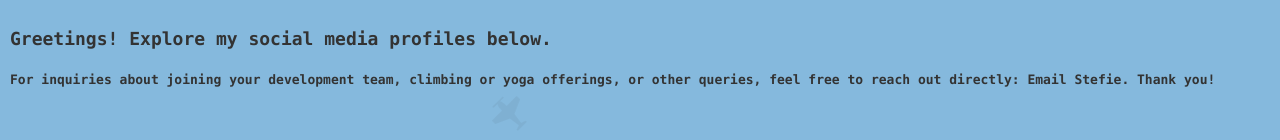
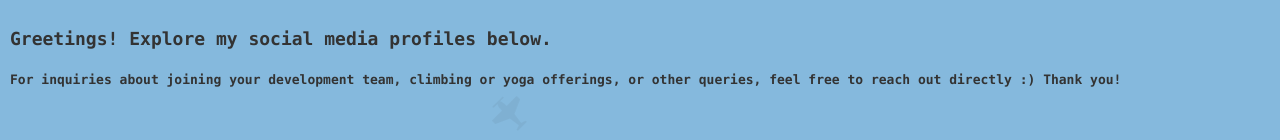
Before and after one commit to StefieCaff/stefanietronic, a React (Create React App) app: page /contact in a window 1280 px wide. Shown: the part 221-361 px from the top of the page. Built offline with nearby package versions, Linux system fonts and the light colour scheme.

Commit message:
functioning email button
logic for gmail yahoo and outlook mail service, logic for default depends on browser/user settings. tested with my environment.

```diff
--- a/src/Components/Button/EmailButton.jsx
+++ b/src/Components/Button/EmailButton.jsx
@@ -8,7 +8,7 @@ const EmailButton = () => {
 
   const handleEmailClick = (service) => {
   if (!email) {
-      console.error("Email address is not available, please use LinkedIn to connect.");
+    console.error("Email address is not available, please use LinkedIn GitHub or Instagram to connect.");
     return;
   }
 
@@ -24,18 +24,13 @@ const EmailButton = () => {
       mailtoLink = `https://outlook.live.com/owa/?path=/mail/action/compose&to=${email}`;
       break;
     case 'default':
+    default:
       mailtoLink = `mailto:${email}`;
       break;
-      default:
-        return;
   }
 
-    if (service === 'default') {
-      // Simple mailto: link
-      window.location.href = mailtoLink;
-    } else {
+  // Open the link in a new tab
   window.open(mailtoLink, '_blank');
-    }
   setShowOptions(false);
 };
 
--- a/src/Pages/Contact.jsx
+++ b/src/Pages/Contact.jsx
@@ -125,8 +125,7 @@ const Contact = () => {
     const heading = 'Greetings! Explore my social media profiles below.';
     const subHeading = (
         <>
-            For inquiries about joining your development team, climbing or yoga offerings, or other queries, feel free to reach out directly:
-            {' '}
+            For inquiries about joining your development team, climbing or yoga offerings, or other queries, feel free to reach out directly
             <span
                 onClick={handleEmailClick}
                 role="button"
@@ -136,9 +135,8 @@ const Contact = () => {
                 title="Email Stefie"
                 className={styles.emailLink}
             >
-                Email Stefie
-            </span>.
-            {' '}
+            </span>
+            {' :) '}
             Thank you!
         </>
     );
```
Lines whose indentation alone changed are shown as unchanged.
